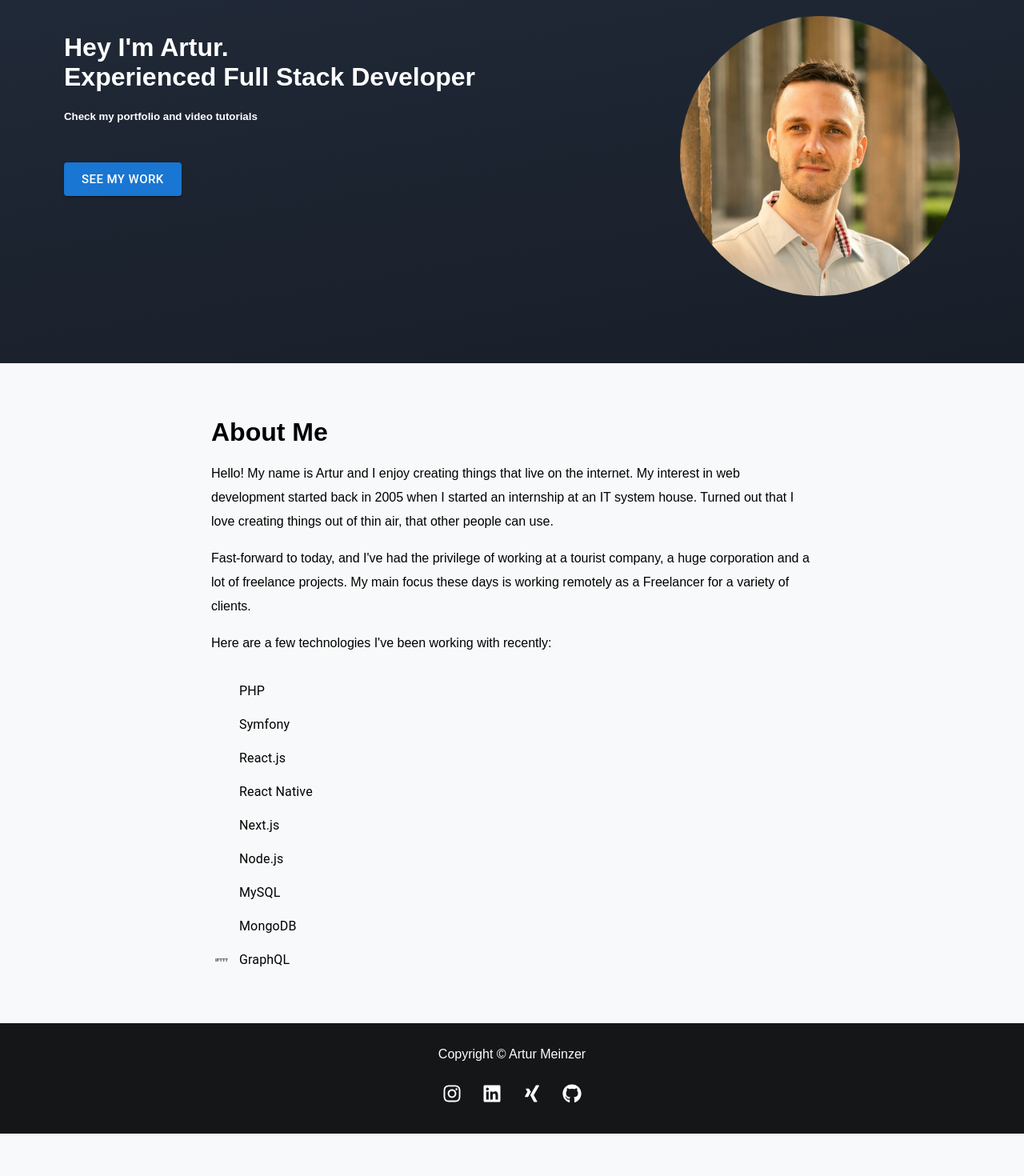
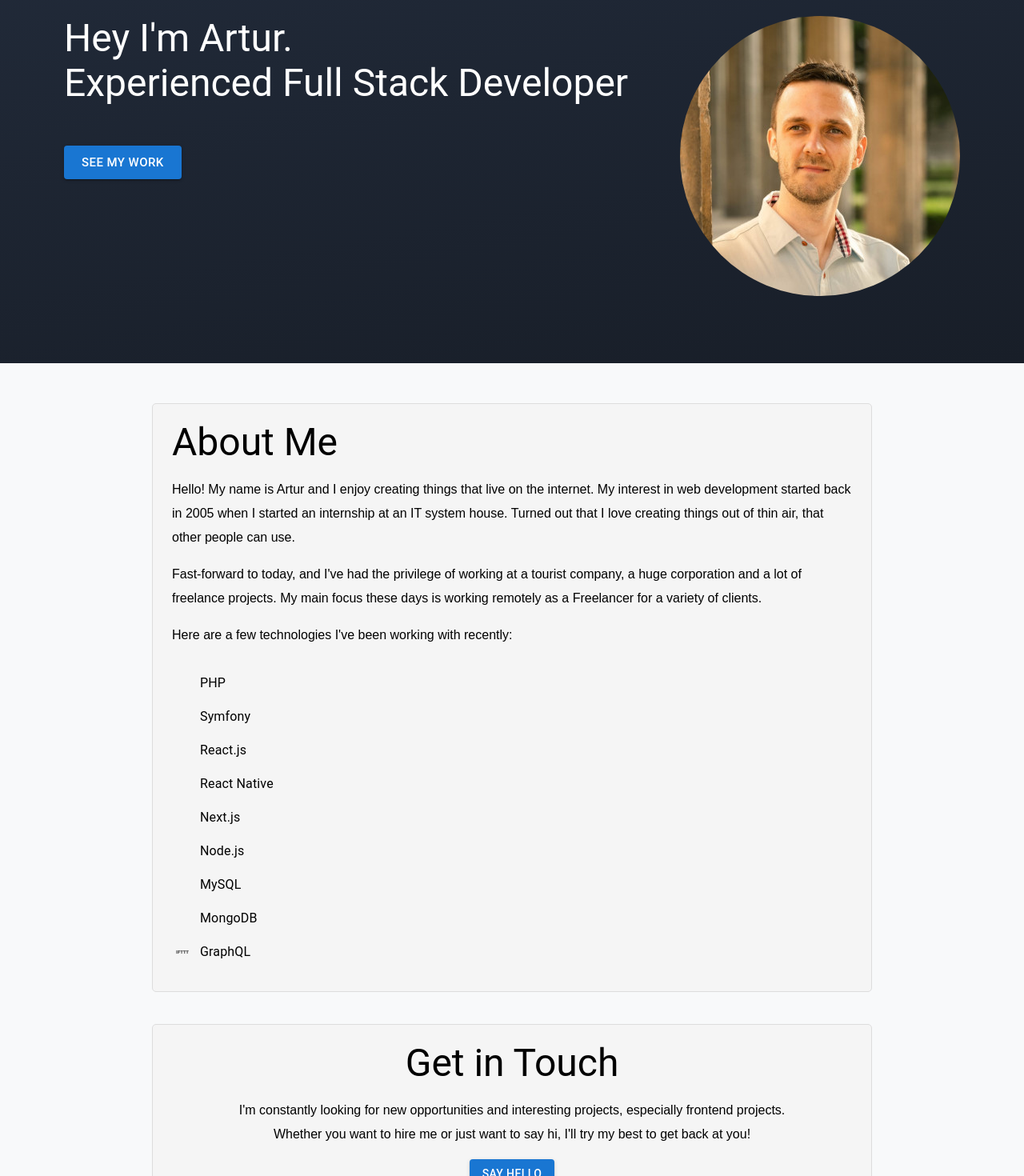
Before and after one commit to arturmeinzer/portfolio, a Next.js app: page / in a window 1280 px wide. Shown: the part 60-1530 px from the top of the page at 80% size. Before the commit the page ends 1477 px from the top, so only its background shows below. Built offline with nearby package versions, Linux system fonts and the light colour scheme.

Commit message:
Optimize home page

```diff
--- a/components/shared/Hero.jsx
+++ b/components/shared/Hero.jsx
@@ -4,6 +4,8 @@ import Button from "@mui/material/Button";
 import Container from "@mui/material/Container";
 import Image from "next/image";
 import profilePic from "../../public/profile_small.jpg";
+import AppLink from "./AppLink";
+import Typography from "@mui/material/Typography";
 
 const Hero = () => (
     <Box sx={{
@@ -22,25 +24,26 @@ const Hero = () => (
             disableGutters
         >
             <Box>
-                <h1>
+                <Typography variant="h3" component="h1">
                     Hey I&apos;m Artur.
                     <br />
                     Experienced Full Stack Developer
-                </h1>
-                <h5>Check my portfolio and video tutorials</h5>
+                </Typography>
                 <Box sx={{ marginTop: "50px" }}>
-                    <Button size="large">See my work</Button>
+                    <AppLink href="/projects">
+                        <Button size="large">See my work</Button>
+                    </AppLink>
                 </Box>
             </Box>
             <Box sx={{ display: { xs: "none", md: "block" } }}>
                 <Image
                     width="350"
                     height="350"
+                    alt="Profile picture"
+                    src={profilePic}
                     style={{
                         borderRadius: "50%",
                     }}
-                    alt="Profile picture"
-                    src={profilePic}
                 />
             </Box>
         </Container>
--- a/pages/index.jsx
+++ b/pages/index.jsx
@@ -4,8 +4,11 @@ import { ListItem } from "@mui/material";
 import ListItemIcon from "@mui/material/ListItemIcon";
 import ListItemText from "@mui/material/ListItemText";
 import Container from "@mui/material/Container";
+import Button from "@mui/material/Button";
+import Typography from "@mui/material/Typography";
 import BaseLayout from "../layouts/BaseLayout";
 import DevIcon from "../components/shared/DevIcon";
+import ExternalLink from "../components/shared/ExternalLink";
 
 const techStack = [
     {
@@ -46,23 +49,31 @@ const techStack = [
     },
 ];
 
+const style = {
+    border: "1px solid #ddd",
+    backgroundColor: "grey.100",
+    lineHeight: "30px",
+    borderRadius: "5px",
+    padding: "20px",
+};
+
 const Home = () => (
     <BaseLayout isHome>
-        <Container sx={{ width: "800px", lineHeight: "30px" }}>
-            <h1>About Me</h1>
+        <Container sx={{ ...style, mb: 5 }} maxWidth="md">
+            <Typography variant="h3" component="h2">About Me</Typography>
             <p>
                 Hello! My name is Artur and I enjoy creating things that live on the internet.
                 My interest in web development started back in 2005 when I started an internship
                 at an&nbsp;
-                <a href="https://www.md-systemhaus.de">IT system house</a>
+                <ExternalLink href="https://www.md-systemhaus.de">IT system house</ExternalLink>
                 .
                 Turned out that I love creating things out of thin air, that other people can use.
             </p>
             <p>
                 Fast-forward to today, and I&apos;ve had the privilege of working at&nbsp;
-                <a href="https://www.tourist-online.de/">a tourist company</a>
+                <ExternalLink href="https://www.tourist-online.de/">a tourist company</ExternalLink>
                 ,&nbsp;
-                <a href="https://www.check24.de/">a huge corporation</a>
+                <ExternalLink href="https://www.check24.de/">a huge corporation</ExternalLink>
                 &nbsp;and a lot of freelance projects.
                 My main focus these days is working remotely as a
                 Freelancer for a variety of clients.
@@ -81,6 +92,17 @@ const Home = () => (
                 ))}
             </List>
         </Container>
+        <Container sx={{ ...style, textAlign: "center" }} maxWidth="md">
+            <Typography variant="h3" component="h2">Get in Touch</Typography>
+            <p>
+                I&apos;m constantly looking for new opportunities and interesting projects,
+                especially frontend projects.
+                <br />
+                Whether you want to hire me or just want to say hi,
+                I&apos;ll try my best to get back at you!
+            </p>
+            <a href="mailto:artur.meinzer@web.de"><Button>Say Hello</Button></a>
+        </Container>
     </BaseLayout>
 );
 
```
